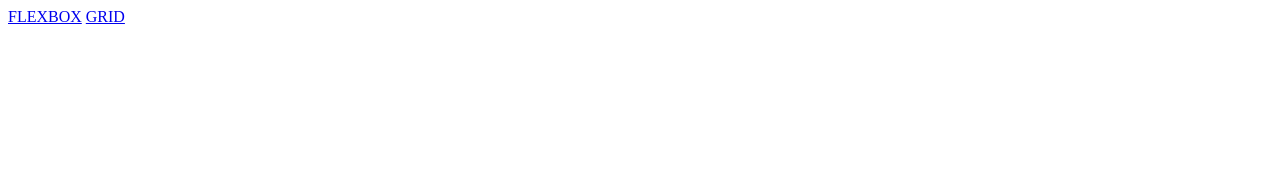
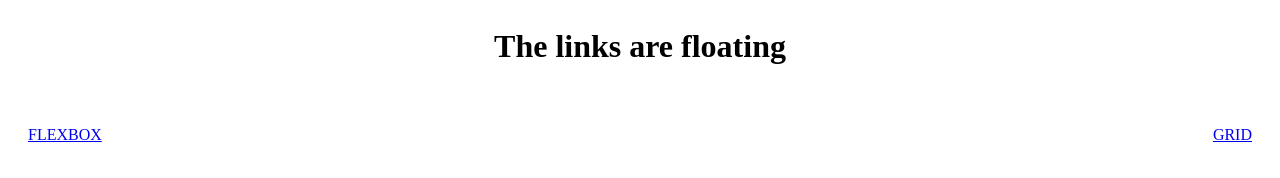
Before and after one commit to tanjamilisavljevic/flex-grid, a plain HTML site: page index.html in a window 1280 px wide. Drawn offline with Linux system fonts and the light colour scheme.

Commit message:
Update index.html

```diff
--- a/index.html
+++ b/index.html
@@ -4,8 +4,9 @@
     </head>
 
     <body>
-        <a href="/flexbox.html">FLEXBOX</a>
-        <a href="/grid.html">GRID</a>
+       <h1> The links are floating</h1>
+        <a class="flex" href="/flexbox.html">FLEXBOX</a>
+        <a class="grid" href="/grid.html">GRID</a>
     </body>
 
 </html>
```
